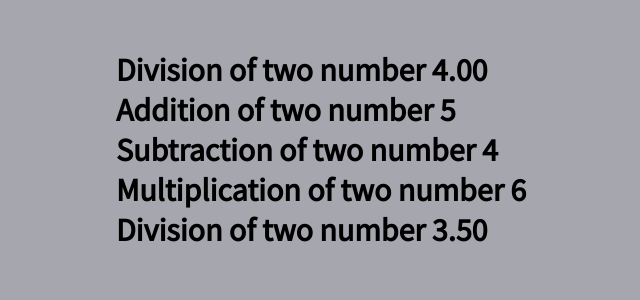
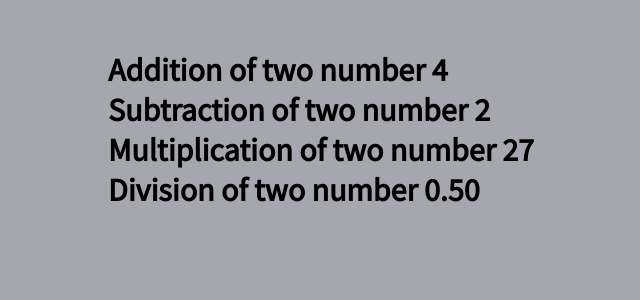
Before and after one commit to Divyanshi-Bansal/Practice-React, a React (Create React App) app: page / in a window 1280 px wide. Shown: the top 300 px of the page, without its empty margins (319-959 px from the left). Built offline with nearby package versions, Linux system fonts and the light colour scheme.

Commit message:
project-2 comp

```diff
--- a/src/App.js
+++ b/src/App.js
@@ -2,11 +2,13 @@ import logo from './logo.svg';
 import './App.css';
 import React from 'react';
 import netflixSeries from './Projects/netflixSeries';
+import Calculator from './Projects/Calculator';
 
 function App() {
   return (
     <div >
       <netflixSeries />
+      <Calculator/>
     </div>
   );
 }
--- a/src/Projects/Calculator.js
+++ b/src/Projects/Calculator.js
@@ -8,10 +8,12 @@ import Subtract from '../Practice/Subtract';
 
 function Calculator(){
     return (
-        <h1>Addition of two number {Add(1,3)}</h1>,
-        <h1>Subtraction of two number {Subtract(5,3)}</h1>,
-        <h1>Multiplication of two number {Multiply(9,3)}</h1>,
-        <h1>Division of two number {Division(8,2)}</h1>
+        <>
+        <h1>Addition of two number {Add(1,3)}</h1>
+        <h1>Subtraction of two number {Subtract(5,3)}</h1>
+        <h1>Multiplication of two number {Multiply(9,3)}</h1>
+        <h1>Division of two number {Division(1,2)}</h1>
+        </>
     );
 }
 
--- a/src/index.js
+++ b/src/index.js
@@ -19,10 +19,7 @@ ReactDOM.render(
   // </React.StrictMode>
   <>
   <Calculator/>
-    <h1>Addition of two number {Add(2,3)}</h1>
-    <h1>Subtraction of two number {Subtract(7,3)}</h1>
-    <h1>Multiplication of two number {Multiply(2,3)}</h1>
-    <h1>Division of two number {Division(7,2)}</h1>
+
   </>
   ,
   document.getElementById('root')
```
